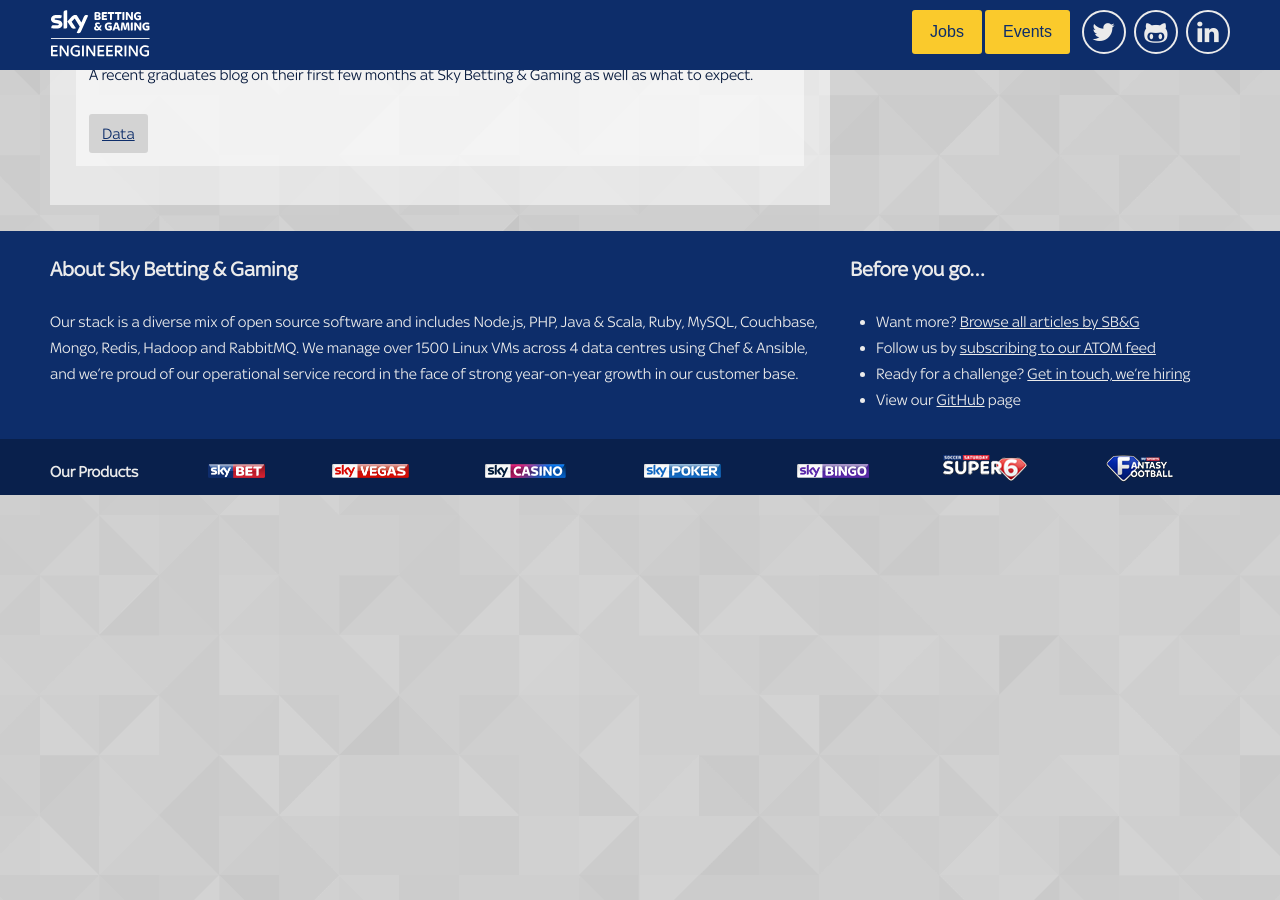
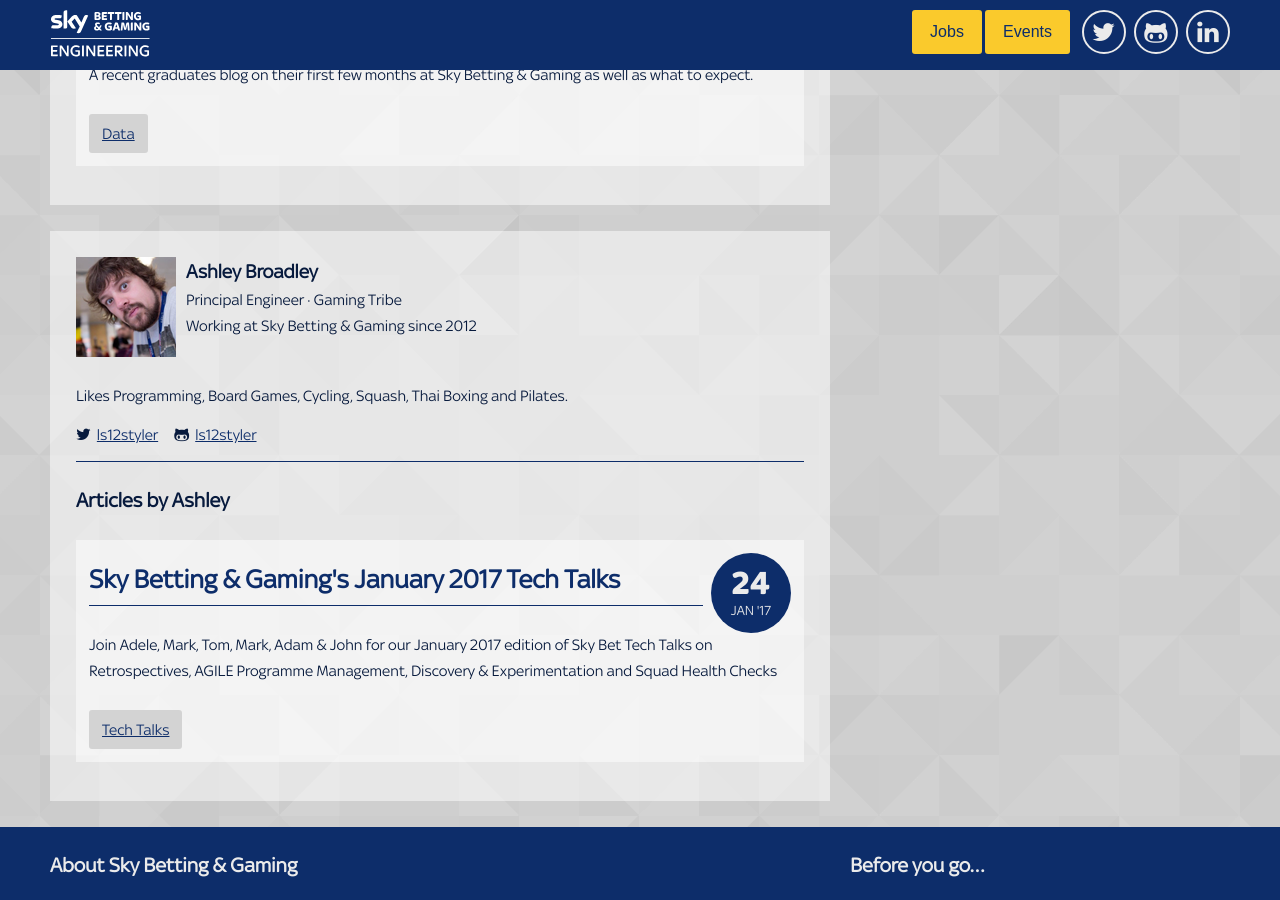
Before and after one commit to skybet/skybet.github.io, a Jekyll site: the page built from authors/index.html, in a window 1280 px wide and 900 px high, scrolled down 24384 px. Built offline with Jekyll 4.4.1, drawn with Linux system fonts in a browser that asks for light colours; nearby versions of some CDN libraries; some web fonts are replaced; comment, search, counter and statistics services are not loaded; before the commit the page ends 24879 px from its top, so only the background shows below that.

Commit message:
January 2017 Sky Bet Tech Talks post with videos

```diff
--- a/_data/authors.yml
+++ b/_data/authors.yml
@@ -292,3 +292,13 @@
     tribe: Data
     bio: "A Young Data Engineer With a Passion For All Things Sports"
     github: MarcusDevel
+
+ashley_broadley:
+    name: Ashley Broadley
+    image: ashley_broadley.png
+    role: Principal Engineer
+    tribe: Gaming
+    startDate: 06-02-2012
+    bio: "Likes Programming, Board Games, Cycling, Squash, Thai Boxing and Pilates."
+    github: ls12styler
+    twitter: ls12styler
--- a/_data/categories.yml
+++ b/_data/categories.yml
@@ -60,3 +60,6 @@
 
 - name: Infrastructure
   slug: infrastructure
+
+- name: Tech Talks
+  slug: tech-talks
--- /dev/null
+++ b/_posts/2017-01-24-january-tech-talks.md
@@ -0,0 +1,35 @@
+---
+layout:     post
+title:      Sky Betting & Gaming's January 2017 Tech Talks
+date:       2017-01-24 10:00
+summary:    Join Adele, Mark, Tom, Mark, Adam & John for our January 2017 edition of Sky Bet Tech Talks on Retrospectives, AGILE Programme Management, Discovery & Experimentation and Squad Health Checks
+category:   Tech Talks
+tags:       Tech, Talk, Agile, Discovery, Experimentation, Squads
+author:     ashley_broadley
+image:      jan-tech-talks.jpeg
+---
+### Welcome to the first set of Sky Bet Tech Talks of 2017!
+
+![January Sky Bet Tech Talks](/images/jan-tech-talks.jpeg)
+
+If you missed out on this edition, you can watch the videos below. Why not come along to the next edition? Keep an eye on our [events](/events/) page to find out more. Blog post versions of these talks will be available soon, so be sure to come back and check them out!
+
+### The Retrospective Surgery Is Now Open
+First up we have Adele, a Scrum Master looking after two of our Squads in the Gaming Tribe. Adele held a Retrospective Surgery, digging into some issues commonly associated with Retrospectives, prescribing things like fun, games and a safe environment to help get the best out of your Retrospectives.
+(Unfortunately we hit some technical issues with the video for this one, so be sure to come back and read through the blog post version.)
+
+### Lean Agile Portfolio Management at Speed!
+Next up, Mark. Mark spoke about the tricks and tools we use in the Gaming Tribe to manage our Portfolio and Programmes. Stuff that keeps everybody, from Execs to Engineers, in the know.
+<iframe width="714" height="402" src="https://www.youtube.com/embed/Bx0WySQWGGQ" frameborder="0" allowfullscreen></iframe>
+
+
+### The Science Behind Innovation
+Tom, Mark and Adam then spoke about how the Sky Vegas Squad, and the wider Gaming Tribe, decide what the 'right' thing to build for our products is, using both User and A/B testing to help validate our ideas.
+<iframe width="714" height="402" src="https://www.youtube.com/embed/ysjjPnZqdds" frameborder="0" allowfullscreen></iframe>
+
+
+### Squad Health Checks
+Last, but not least, John, a Scrum Master in the Gaming Tribe. John describes how we've used Squad Health Checks (hat tip to Spotify) to create and maintain a healthy working environment and productive squads.
+<iframe width="714" height="402" src="https://www.youtube.com/embed/aqMd321M23Y" frameborder="0" allowfullscreen></iframe>
+
+Thanks for watching the first edition of this years Sky Bet Tech Talks! We hope to see you next time.
--- /dev/null
+++ b/category/tech-talks.md
@@ -0,0 +1,6 @@
+---
+layout:    category
+title:     'Tech Talks'
+category:  Tech Talks
+permalink: /category/tech-talks/
+---
```
Also changed, not shown: images/authors/ashley_broadley.png (added), images/jan-tech-talks.jpeg (added), 1 other file.
